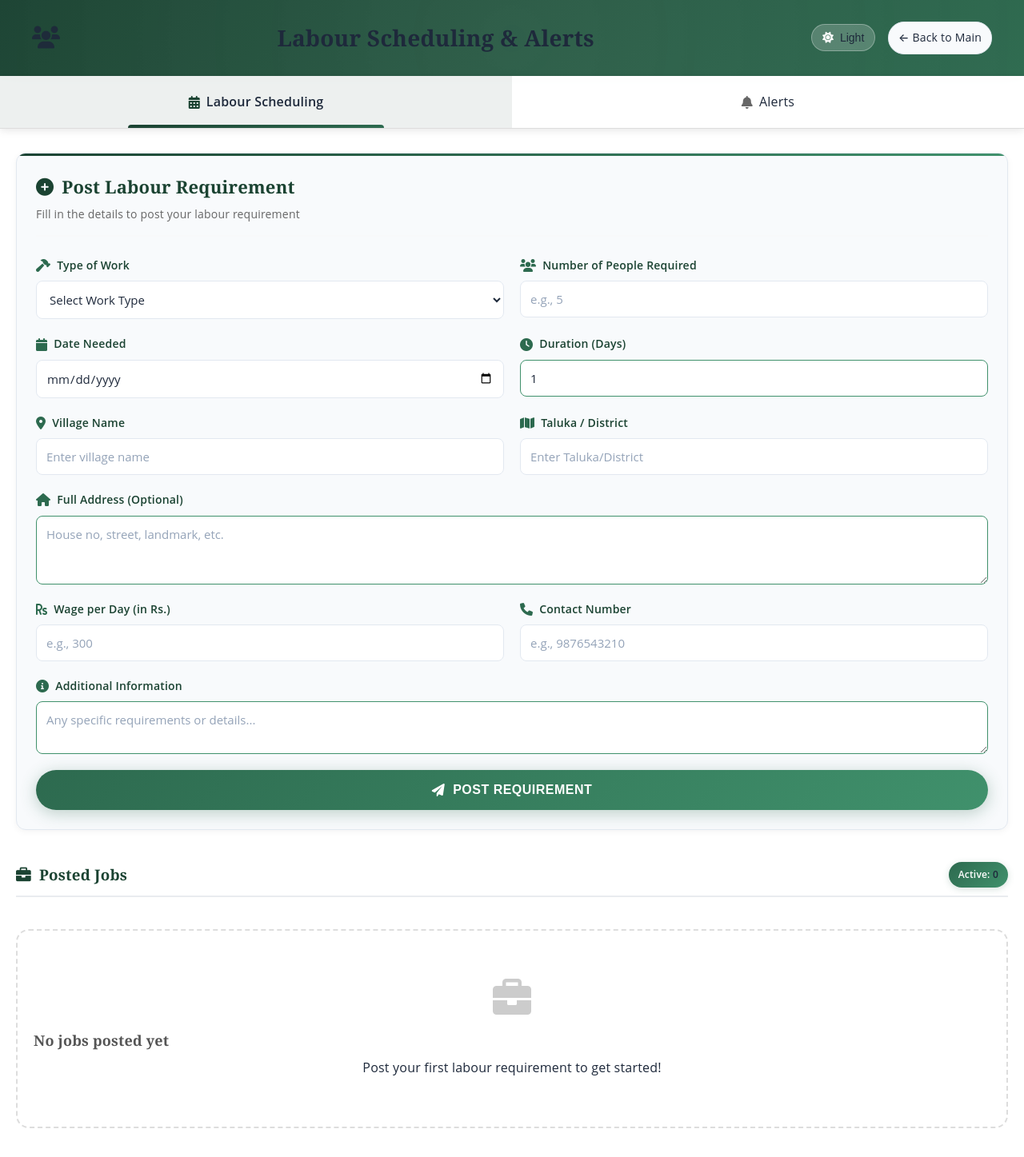
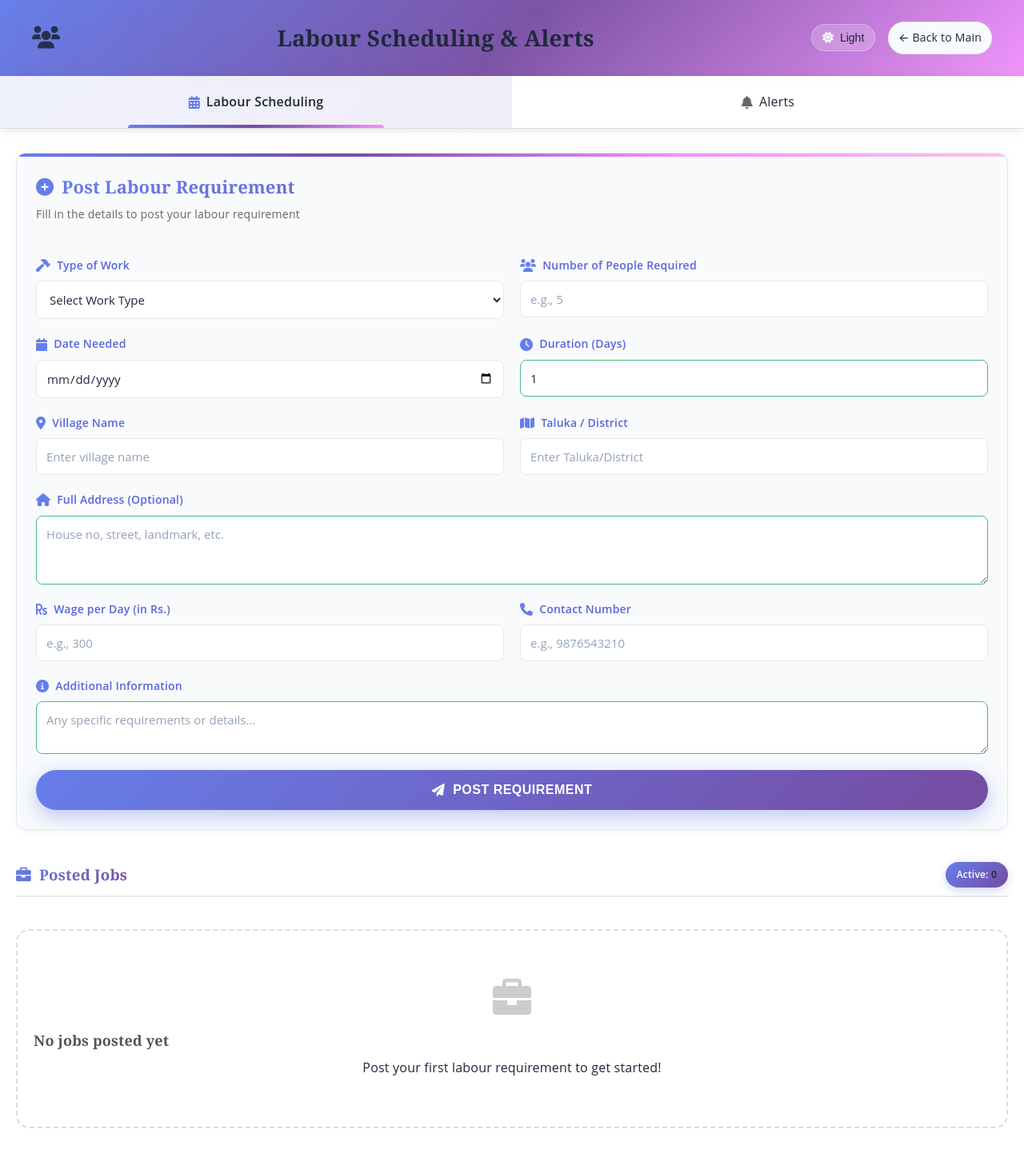
Before and after one commit to Samarth-J/Smart-Agri---Tech-Main-Project, a Flask app: page /Labour_Alerts/templates/labour.html in a window 1280 px wide. Shown: the whole page at 80% size. Run offline with Flask 3, Linux system fonts and the light colour scheme; some libraries are stand-ins or nearby versions.

Commit message:
Redesign labour scheduling UI with vibrant modern colors and gradients

```diff
--- a/Labour_Alerts/static/style.css
+++ b/Labour_Alerts/static/style.css
@@ -15,7 +15,7 @@ body {
   font-family: 'Inter', sans-serif;
   line-height: 1.6;
   letter-spacing: 0.2px;
-  background-color: var(--bg-secondary, #f8f9fa);
+  background: linear-gradient(135deg, #f5f7fa 0%, #c3cfe2 100%);
   color: var(--text-primary, #333);
   overflow-x: hidden;
 }
@@ -30,13 +30,13 @@ body {
 }
 
 
-/* Enhanced Header */
+/* Enhanced Header with Vibrant Gradient */
 header {
-  background: linear-gradient(135deg, #1b4332 0%, #2d6a4f 100%);
+  background: linear-gradient(135deg, #667eea 0%, #764ba2 50%, #f093fb 100%);
   color: #fff;
   padding: 25px 20px;
   text-align: center;
-  box-shadow: 0 4px 20px rgba(27, 67, 50, 0.3);
+  box-shadow: 0 8px 32px rgba(102, 126, 234, 0.4);
   position: relative;
   overflow: hidden;
 }
@@ -164,14 +164,14 @@ header::before {
 }
 
 .tab:hover {
-  background: rgba(27, 67, 50, 0.05);
-  color: #1b4332;
+  background: linear-gradient(135deg, rgba(102, 126, 234, 0.08), rgba(118, 75, 162, 0.08));
+  color: #667eea;
 }
 
 .tab.active {
-  color: #1b4332;
+  color: #667eea;
   font-weight: 600;
-  background: rgba(27, 67, 50, 0.08);
+  background: linear-gradient(135deg, rgba(102, 126, 234, 0.1), rgba(118, 75, 162, 0.1));
 }
 
 .tab.active::after {
@@ -181,7 +181,7 @@ header::before {
   left: 25%;
   width: 50%;
   height: 4px;
-  background: linear-gradient(90deg, #1b4332, #2d6a4f);
+  background: linear-gradient(90deg, #667eea, #764ba2, #f093fb);
   border-radius: 4px 4px 0 0;
   animation: tabSlide 0.3s ease-out;
 }
@@ -228,8 +228,8 @@ header::before {
   top: 0;
   left: 0;
   right: 0;
-  height: 3px;
-  background: linear-gradient(90deg, #1b4332, #2d6a4f, #40916c);
+  height: 4px;
+  background: linear-gradient(90deg, #667eea, #764ba2, #f093fb, #fbc2eb);
   border-radius: 16px 16px 0 0;
 }
 
@@ -245,9 +245,12 @@ header::before {
 }
 
 .card-header h2 {
-  color: #1b4332;
+  background: linear-gradient(135deg, #667eea, #764ba2);
+  -webkit-background-clip: text;
+  -webkit-text-fill-color: transparent;
+  background-clip: text;
   font-size: 22px;
-  font-weight: 600;
+  font-weight: 700;
   display: flex;
   align-items: center;
   gap: 10px;
@@ -281,7 +284,7 @@ header::before {
 
 .form-group label {
   font-size: 14px;
-  color: #1b4332;
+  color: #5a67d8;
   font-weight: 600;
   margin-bottom: 8px;
   display: flex;
@@ -290,7 +293,7 @@ header::before {
 }
 
 .form-group label i {
-  color: #2d6a4f;
+  color: #667eea;
   font-size: 16px;
 }
 
@@ -313,21 +316,21 @@ input:focus,
 textarea:focus,
 select:focus {
   outline: none;
-  border-color: #2d6a4f;
-  box-shadow: 0 0 0 3px rgba(45, 106, 79, 0.1);
+  border-color: #667eea;
+  box-shadow: 0 0 0 4px rgba(102, 126, 234, 0.15);
   transform: translateY(-1px);
 }
 
 input:valid,
 textarea:valid,
 select:valid {
-  border-color: #40916c;
+  border-color: #48bb78;
 }
 
-/* Buttons */
+/* Buttons with Vibrant Gradient */
 .enhanced-btn {
   padding: 16px 40px;
-  background: linear-gradient(135deg, #2d6a4f 0%, #40916c 100%);
+  background: linear-gradient(135deg, #667eea 0%, #764ba2 100%);
   color: white;
   border: none;
   border-radius: 50px;
@@ -337,7 +340,7 @@ select:valid {
   transition: all 0.3s cubic-bezier(0.4, 0, 0.2, 1);
   letter-spacing: 0.5px;
   text-transform: uppercase;
-  box-shadow: 0 4px 20px rgba(45, 106, 79, 0.3);
+  box-shadow: 0 8px 25px rgba(102, 126, 234, 0.4);
   display: flex;
   align-items: center;
   justify-content: center;
@@ -384,8 +387,11 @@ select:valid {
 
 .section-header h2,
 .section-header h3 {
-  color: #1b4332;
-  font-weight: 600;
+  background: linear-gradient(135deg, #667eea, #764ba2);
+  -webkit-background-clip: text;
+  -webkit-text-fill-color: transparent;
+  background-clip: text;
+  font-weight: 700;
   display: flex;
   align-items: center;
   gap: 10px;
@@ -399,21 +405,21 @@ select:valid {
 }
 
 .stat-badge {
-  background: linear-gradient(135deg, #2d6a4f, #40916c);
+  background: linear-gradient(135deg, #667eea, #764ba2);
   color: white;
-  padding: 6px 12px;
+  padding: 6px 14px;
   border-radius: 20px;
   font-size: 12px;
   font-weight: 600;
-  box-shadow: 0 2px 8px rgba(45, 106, 79, 0.2);
+  box-shadow: 0 4px 12px rgba(102, 126, 234, 0.3);
 }
 
 .stat-badge.urgent {
-  background: linear-gradient(135deg, #e63946, #dc2626);
+  background: linear-gradient(135deg, #f093fb, #f5576c);
 }
 
 .stat-badge.normal {
-  background: linear-gradient(135deg, #0077be, #0096c7);
+  background: linear-gradient(135deg, #4facfe, #00f2fe);
 }
 
 .enhanced-grid {
@@ -930,23 +928,23 @@ select:valid {
   }
 }
 
-/* Custom Scrollbar */
+/* Custom Scrollbar with Vibrant Colors */
 ::-webkit-scrollbar {
-  width: 8px;
+  width: 10px;
 }
 
 ::-webkit-scrollbar-track {
-  background: #f1f1f1;
-  border-radius: 4px;
+  background: rgba(102, 126, 234, 0.1);
+  border-radius: 10px;
 }
 
 ::-webkit-scrollbar-thumb {
-  background: linear-gradient(135deg, #2d6a4f, #40916c);
-  border-radius: 4px;
+  background: linear-gradient(135deg, #667eea, #764ba2);
+  border-radius: 10px;
 }
 
 ::-webkit-scrollbar-thumb:hover {
-  background: linear-gradient(135deg, #1b4332, #2d6a4f);
+  background: linear-gradient(135deg, #5a67d8, #667eea);
 }
 
 /* Animations */
```
Also changed, not shown: other parts of Labour_Alerts/static/style.css (+62 -70 lines).
